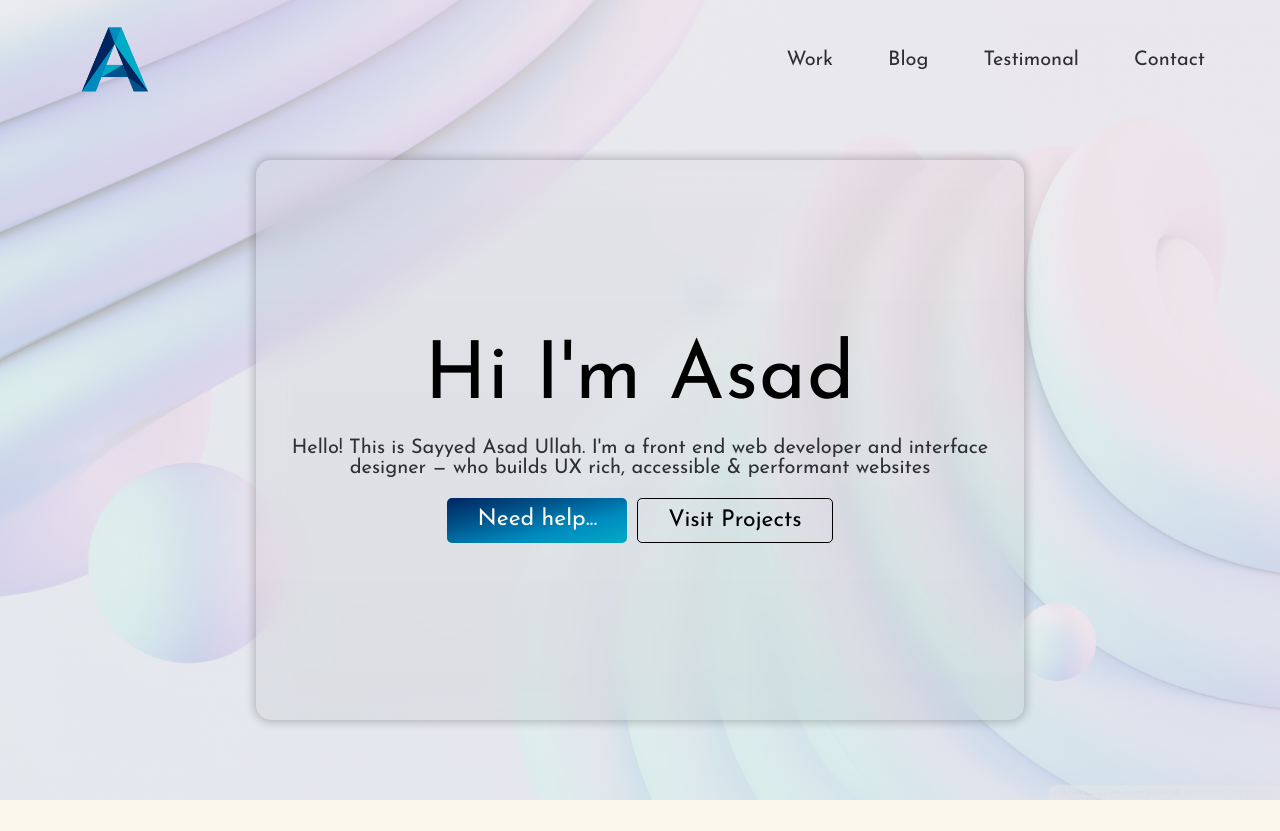
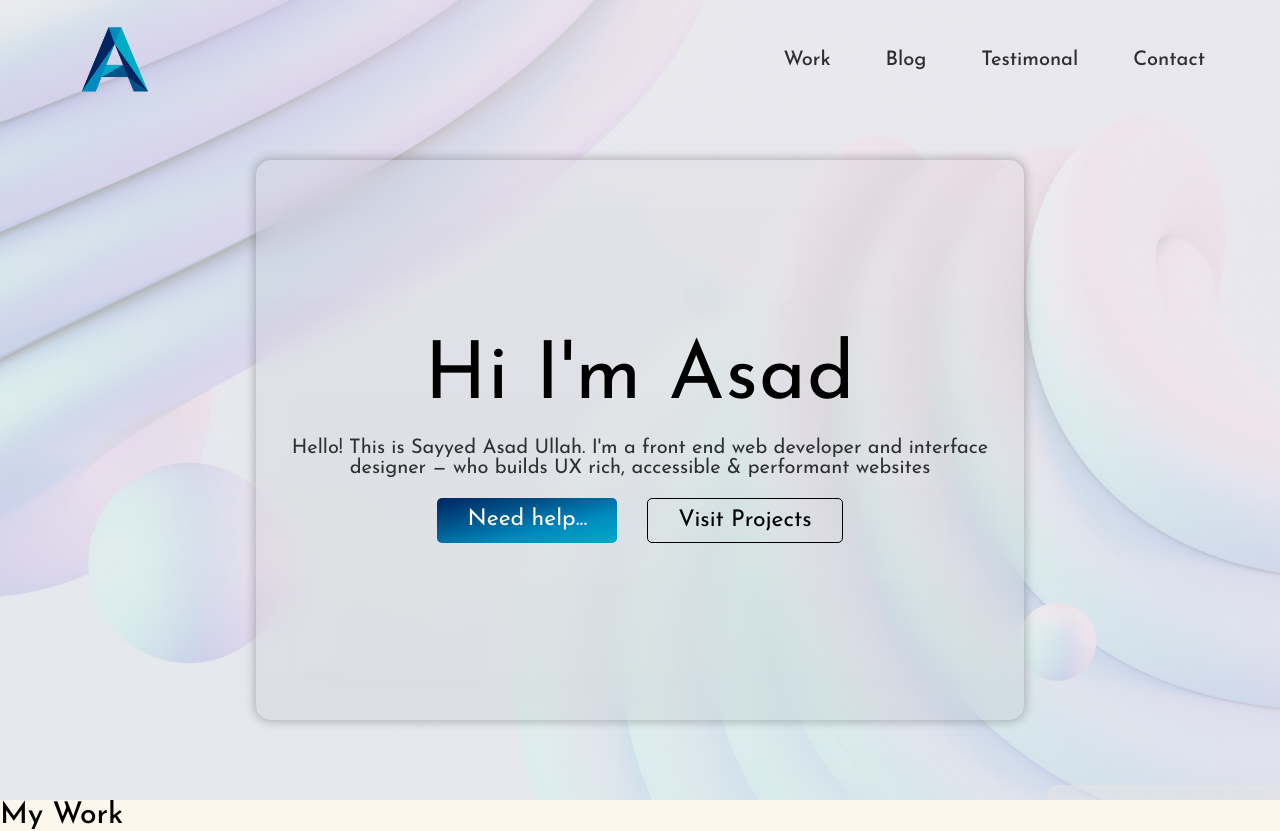
Before and after one commit to front-end786/SAU-Portfolio, a React (Create React App) app: page / in a window 1280 px wide. Before the commit the page ends 800 px from the top, so only its background shows below. Built offline with nearby package versions, Linux system fonts and the light colour scheme.

Commit message:
SAU_Portfolio

```diff
--- a/public/index.html
+++ b/public/index.html
@@ -22,7 +22,7 @@
     <link rel="preconnect" href="https://fonts.googleapis.com" />
     <link rel="preconnect" href="https://fonts.gstatic.com" crossorigin />
     <link
-      href="https://fonts.googleapis.com/css2?family=Josefin+Sans:wght@300;400&display=swap"
+      href="https://fonts.googleapis.com/css2?family=Josefin+Sans:wght@300;400;500;600&display=swap"
       rel="stylesheet"
     />
     <title>
--- a/src/App.js
+++ b/src/App.js
@@ -1,6 +1,9 @@
 export default function App() {
   return (
-    <Hero />
+    <>
+      <Hero />
+      <Main />
+    </>
   )
 }
 function Hero() {
@@ -11,6 +14,12 @@ function Hero() {
     </header>
   )
 }
+
+const work = [
+  {
+
+  }
+]
 
 const navItem = [
   { name: 'Work', href: 'sau' },
@@ -41,9 +50,17 @@ function HeroText() {
       <h1>Hi I'm Asad</h1>
       <p>Hello! This is Sayyed Asad Ullah. I'm a front end web developer and interface designer — who builds UX rich, accessible & performant websites </p>
       <div className="btn-parent">
-        <a href="#" className="btn-dark">Need help...</a>
-        <a href="#" className="btn-light">Visit Projects</a>
+        <a href="#" className="btn btn-dark">Need help...</a>
+        <a href="#" className="btn btn-light">Visit Projects</a>
       </div>
     </div>
   )
 }
+
+function Main() {
+  return (
+    <main>
+      <h2>My Work</h2>
+    </main>
+  )
+}
--- a/src/index.css
+++ b/src/index.css
@@ -36,6 +36,8 @@ Reuse Variables ---------------------
   --black-color: #000000;
   --white-color: #fbf7ec;
   --text-color: #2e2f31;
+  /* --shadow-color: #008cbf6e; */
+  --shadow-color: #00538b60;
   --h1: 8rem;
   --basic-font-size: 1.7rem;
   --font-similar-big: 2rem;
@@ -75,6 +77,7 @@ h4 {
 }
 
 h1 {
+  font-weight: 400;
   font-size: var(--h1);
   letter-spacing: 1px;
 }
@@ -143,25 +146,28 @@ nav div a:hover {
 .btn-parent {
   display: flex;
   justify-content: center;
-  gap: var(--similar);
+  gap: var(--similar-huge-big);
+}
+
+.btn {
+  padding: var(--similar) var(--similar-huge-big);
+  text-decoration: none;
+  font-weight: 400;
+  font-size: var(--font-big);
+  border-radius: var(--similar-mini);
+  transition: all 0.4s;
+}
+
+.btn:hover {
+  box-shadow: 0 0 1px 7px var(--shadow-color);
 }
 
 .btn-dark {
   background: var(--basic-gradient);
-  padding: var(--similar) var(--similar-huge-big);
   color: var(--white-color);
-  font-weight: 400;
-  font-size: var(--font-big);
-  text-decoration: none;
-  border-radius: var(--similar-mini);
 }
 
 .btn-light {
-  padding: var(--similar) var(--similar-huge-big);
-  font-weight: 400;
-  font-size: var(--font-big);
-  text-decoration: none;
-  border-radius: var(--similar-mini);
   border: 1px solid var(--black-color);
   color: var(--black-color);
 }
```
